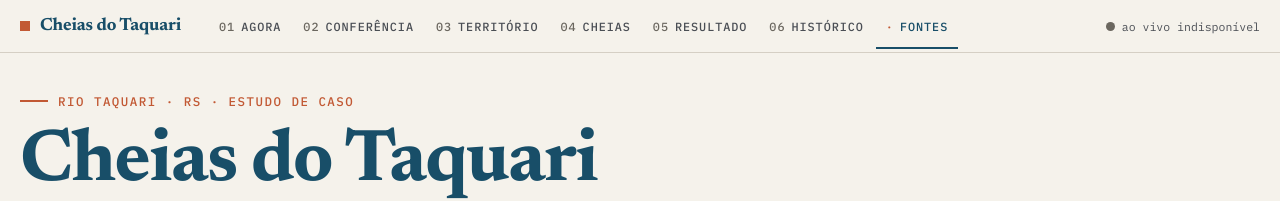
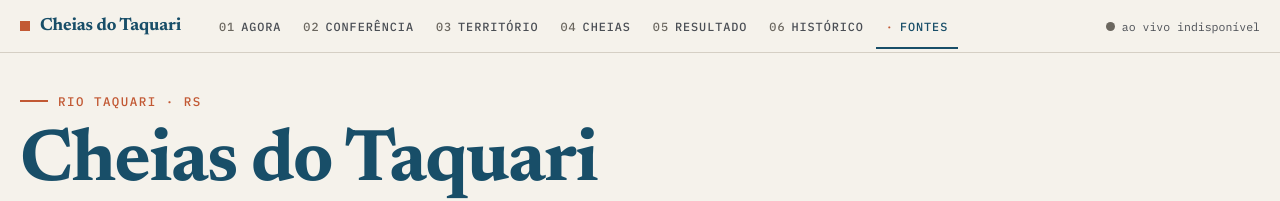
Before and after one commit to isabeckmann/ftl-capstone, a plain HTML site: page src/painel_web/index.html in a window 1280 px wide. Shown: the top 201 px of the page. Drawn offline with nearby package versions, Linux system fonts and the light colour scheme; no server answers; files whose address does not match are found by name.

Commit message:
chore(dashboard): drop "estudo de caso" from header kicker

```diff
--- a/src/painel_web/index.html
+++ b/src/painel_web/index.html
@@ -31,7 +31,7 @@
   </nav>
   <header class="top" id="topo">
     <div class="inner">
-      <div class="kicker">Rio Taquari · RS · estudo de caso</div>
+      <div class="kicker">Rio Taquari · RS</div>
       <h1>Cheias do Taquari</h1>
       <p class="lede" id="lede">Previsão da cota em Muçum e Encantado, avaliada nas cheias de 2023 e 2024.</p>
       <div class="meta">
```
Also changed, not shown: web/index.html (+1 -1 lines).
